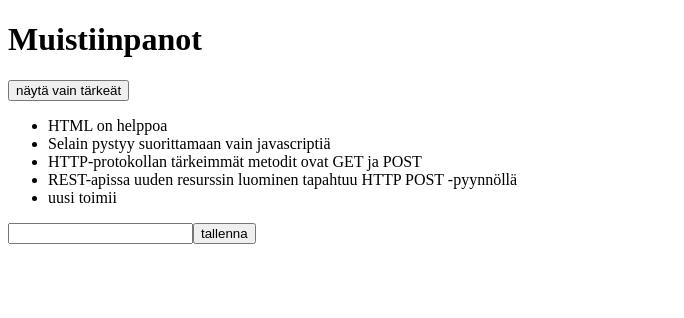
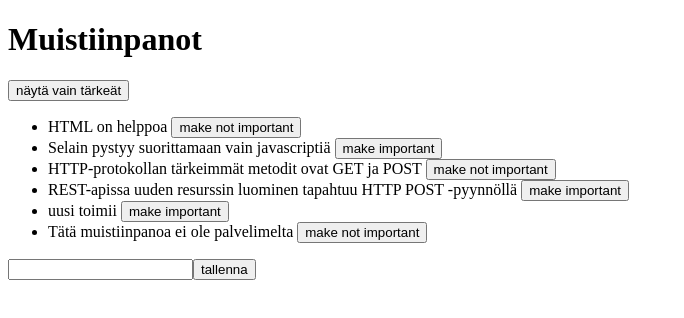
Before and after one commit to Nobowling/Notes-frontend, a React (Create React App) app: page / in a window 1280 px wide. Shown: the top 318 px of the page, without its empty margins (0-684 px from the left). Built offline with nearby package versions, Linux system fonts and the light colour scheme; data requests are answered from the project's data file; the HTML template or start-up script is replaced by a standard one.

Commit message:
muistiinpanon tärkeyden muutos

```diff
--- a/src/App.js
+++ b/src/App.js
@@ -1,6 +1,6 @@
 import React from 'react'
 import Note from './components/Note'
-import axios from 'axios'
+import noteService from './services/notes'
 
 class App extends React.Component {
   constructor() {
@@ -10,6 +10,14 @@
       newNote: '',
       showAll: true
     }
+  }
+
+  componentWillMount() {
+    noteService
+      .getAll()
+      .then(notes => {
+        this.setState({ notes })
+      })
   }
 
   toggleVisible = () => {
@@ -24,24 +32,33 @@
       important: Math.random() > 0.5
     }
 
-    axios
-      .post('http://localhost:3001/notes', noteObject)
-      .then(response => {
+    noteService
+      .create(noteObject)
+      .then(newNote => {
         this.setState({
-          notes: this.state.notes.concat(response.data),
+          notes: this.state.notes.concat(newNote),
           newNote: ''
         })
       })
   }
 
-  componentWillMount() {
-    console.log('will mount')
-    axios
-      .get('http://localhost:3001/notes')
-      .then(response => {
-        console.log('promise fulfilled')
-        this.setState({ notes: response.data })
-      })
+  toggleImportanceOf = (id) => {
+    return () => {
+      const note = this.state.notes.find(n => n.id === id)
+      const changedNote = { ...note, important: !note.important }
+
+      noteService
+        .update(id, changedNote)
+        .then(changedNote => {
+          this.setState({
+            notes: this.state.notes.map(note => note.id !== id ? note : changedNote)
+          })
+        })
+        .catch(error => {
+          alert(`muistiinpano '${note.content}' on jo valitettavasti poistettu palvelimelta`)
+          this.setState({ notes: this.state.notes.filter(n => n.id !== id) })
+        })
+    }
   }
 
   handleNoteChange = (event) => {
@@ -66,7 +83,12 @@
           </button>
         </div>
         <ul>
-          {notesToShow.map(note => <Note key={note.id} note={note} />)}
+          {notesToShow.map(note =>
+            <Note
+              key={note.id}
+              note={note}
+              toggleImportance={this.toggleImportanceOf(note.id)}
+            />)}
         </ul>
         <form onSubmit={this.addNote}>
           <input
--- a/src/components/Note.js
+++ b/src/components/Note.js
@@ -1,8 +1,9 @@
 import React from 'react'
 
-const Note = ({ note }) => {
+const Note = ({ note, toggleImportance }) => {
+  const label = note.important ? 'make not important' : 'make important'
   return (
-    <li>{note.content}</li>
+    <li>{note.content} <button onClick={toggleImportance}>{label}</button></li>
   )
 }
 
--- /dev/null
+++ b/src/services/notes.js
@@ -0,0 +1,30 @@
+import axios from 'axios'
+const baseUrl = 'http://localhost:3001/notes'
+
+const getAll2 = () => {
+  const request = axios.get(baseUrl)
+  return request.then(response => response.data)
+}
+
+const getAll = () => {
+  const request = axios.get(baseUrl)
+  const nonExisting = {
+    id: 10000,
+    content: 'Tätä muistiinpanoa ei ole palvelimelta',
+    date: '2017-12-10T17:30:31.098Z',
+    important: true
+  }
+  return request.then(response => response.data.concat(nonExisting))
+}
+
+const create = (newObject) => {
+  const request = axios.post(baseUrl, newObject)
+  return request.then(response => response.data)
+}
+
+const update = (id, newObject) => {
+  const request = axios.put(`${baseUrl}/${id}`, newObject)
+  return request.then(response => response.data)
+}
+
+export default { getAll, create, update }
```
